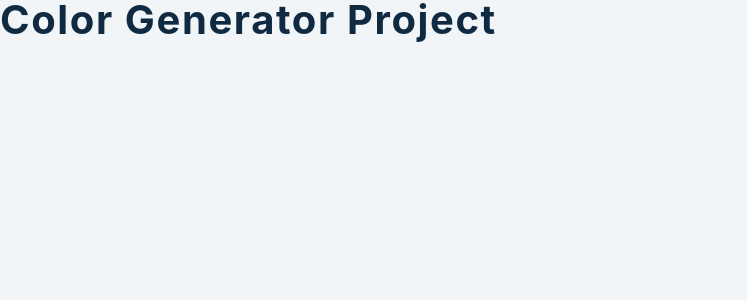
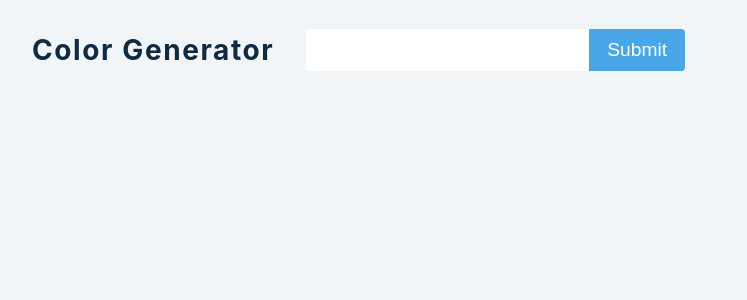
Before and after one commit to mslmyrtd/BasicReactProject, a React (Create React App) app in the folder colorgenerator/: page / in a window 1280 px wide. Shown: the top 300 px of the page, without its empty margins (0-747 px from the left). Built offline with nearby package versions, Linux system fonts and the light colour scheme; the HTML template or start-up script is replaced by a standard one.

Commit message:
added utils.js

```diff
--- a/colorgenerator/src/App.js
+++ b/colorgenerator/src/App.js
@@ -4,7 +4,13 @@ import SingleColor from './SingleColor'
 import Values from 'values.js'
 
 function App() {
-  return <h2>color generator project</h2>
+  return (
+    <div className='container'>
+      <h3>Color generator</h3>
+      <input type='text' />
+      <button className='btn'>Submit</button>
+    </div>
+  )
 }
 
 export default App
--- /dev/null
+++ b/colorgenerator/src/utils.js
@@ -0,0 +1,10 @@
+function componentToHex(c) {
+  var hex = c.toString(16);
+  return hex.length == 1 ? '0' + hex : hex;
+}
+
+function rgbToHex(r, g, b) {
+  return '#' + componentToHex(r) + componentToHex(g) + componentToHex(b);
+}
+
+export default rgbToHex;
```
